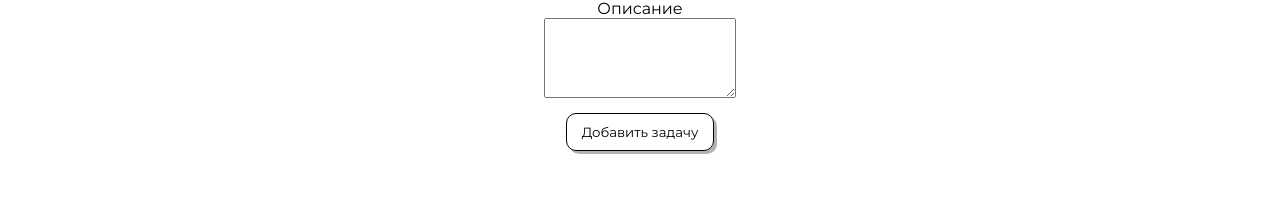
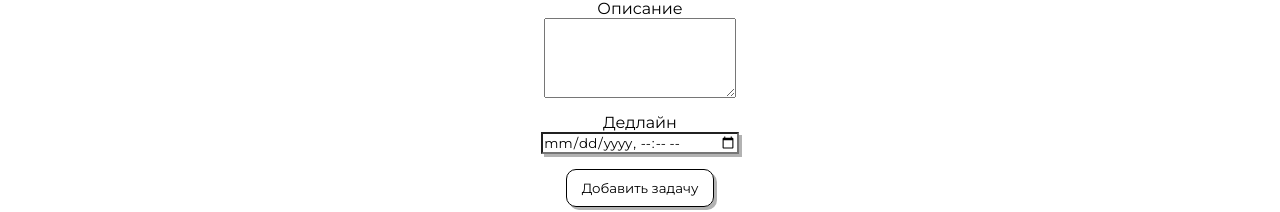
Before and after one commit to Camarot1/taskboard-frontend, a React (Create React App) app: page /addTask in a window 1280 px wide. Shown: the part 277-489 px from the top of the page. Built offline with nearby package versions, Linux system fonts and the light colour scheme; no server answers; sample sign-in values are in the browser's storage.

Commit message:
add timeline on addTask and tasks

```diff
--- a/src/pages/addTask/addTask.tsx
+++ b/src/pages/addTask/addTask.tsx
@@ -8,7 +8,6 @@ interface FormData {
     title: string;
     description: string;
     status: string;
-    timeline: string;
     display_order: number
 }
 
@@ -22,6 +21,8 @@ interface Companies {
     id: number;
     name: string;
 }
+
+
 
 export default function AddTask() {
     const navigate = useNavigate()
@@ -41,6 +42,7 @@ export default function AddTask() {
         status: 'todo',
         display_order: 1
     })
+    const [deadLine, setDeadLine] = useState<string>('')
 
     useEffect(() => {
         const initializeData = async () => {
@@ -85,8 +87,12 @@ export default function AddTask() {
         initializeData()
     }, [navigate])
 
-    const handleUpdate = (e: React.ChangeEvent<HTMLTextAreaElement>): void => {
+    const handleUpdate = (e: React.ChangeEvent<HTMLInputElement | HTMLTextAreaElement>): void => {
         const { name, value } = e.target
+        if(name == 'deadline'){
+            setDeadLine(value)
+            return
+        }
         setFormData({
             ...formData,
             [name]: value
@@ -97,8 +103,10 @@ export default function AddTask() {
         e.preventDefault()
 
         try {
+            const utcDeadLine = new Date(deadLine).toISOString()
             const dataToSend = {
                 username: userData.login,
+                deadline: utcDeadLine,
                 ...formData
             }
 
@@ -162,6 +170,7 @@ export default function AddTask() {
                             name="title"
                             value={formData.title}
                             onChange={handleUpdate}
+                            required
                         />
                     </div>
                     <div className="form__group">
@@ -170,6 +179,15 @@ export default function AddTask() {
                             name="description"
                             className="big"
                             value={formData.description}
+                            onChange={handleUpdate}
+                        />
+                    </div>
+                    <div className="form__group">
+                        <label>Дедлайн</label>
+                        <input
+                            type='datetime-local'
+                            name="deadline"
+                            value={deadLine}
                             onChange={handleUpdate}
                         />
                     </div>
--- a/src/pages/tasks/tasks.tsx
+++ b/src/pages/tasks/tasks.tsx
@@ -13,6 +13,7 @@ interface Task {
     status: string;
     checker_username: string;
     display_order: number;
+    deadline: string;
     created_at: string;
     updated_at: string;
 }
@@ -31,6 +32,7 @@ interface TaskProps {
     description: string;
     username: string
     created_at: string;
+    deadline: string;
     checker_username?: string | null
 }
 
@@ -41,7 +43,7 @@ const formatDate = (dateString: string): string => {
         month: '2-digit',
         year: 'numeric',
         hour: '2-digit',
-        minute: '2-digit'
+        minute: '2-digit',
     })
 }
 
@@ -271,13 +273,14 @@ export default function TasksPage() {
         return <div>Загрузка...</div>
     }
 
-    function TaskCard({ title, description, username, created_at, checker_username }: TaskProps) {
+    function TaskCard({ title, description, username, created_at, deadline, checker_username }: TaskProps) {
         return (
             <div className="props">
                 <p className="title">{title}</p>
                 <p className="desc">{description}</p>
                 <p className="name">Имя добавившего: {username }</p>
                 <p className="created_at">Создано: {formatDate(created_at)}</p>
+                <p className="created_at">Задача до: {formatDate(deadline)}</p>
                 {checker_username && <p>Проверяющий : {checker_username || 'Проверяющего нет'}</p>}
             </div>
         )
@@ -309,7 +312,7 @@ export default function TasksPage() {
                             ) : (
                                 todoTasks.map(item => (
                                     <div className="task" key={item.id}>
-                                        <TaskCard title={item.title} description={item.description} username={item.username} created_at={item.created_at} />
+                                        <TaskCard title={item.title} description={item.description} username={item.username} created_at={item.created_at} deadline={item.deadline} />
                                         <button className="button-block"
                                             onClick={() => handleStatusChange(item.id, 'in-progress')}
                                             disabled={updatingTaskId === item.id}
@@ -331,7 +334,7 @@ export default function TasksPage() {
                             ) : (
                                 inProgressTasks.map(item => (
                                     <div className="task" key={item.id}>
-                                        <TaskCard title={item.title} description={item.description} username={item.username} created_at={item.created_at}/>
+                                        <TaskCard title={item.title} description={item.description} username={item.username} created_at={item.created_at} deadline={item.deadline}/>
                                         <div className="button-block">
                                             <button
                                                 onClick={() => handleStatusChange(item.id, 'todo')}
@@ -360,7 +363,7 @@ export default function TasksPage() {
                             ) : (
                                 check.map(item => (
                                     <div className="task" key={item.id}>
-                                        <TaskCard title={item.title} description={item.description} username={item.username} created_at={item.created_at} checker_username={item.checker_username}/>
+                                        <TaskCard title={item.title} description={item.description} username={item.username} created_at={item.created_at} checker_username={item.checker_username} deadline={item.deadline}/>
                                         <button
                                             className="button-block"
                                             onClick={() => takeCheck(item.id)}>
@@ -395,7 +398,7 @@ export default function TasksPage() {
 
                                 doneTasks.map(item => (
                                     <div className="task" key={item.id}>
-                                        <TaskCard title={item.title} description={item.description} username={item.username} created_at={item.created_at} checker_username={item.checker_username}/>
+                                        <TaskCard title={item.title} description={item.description} username={item.username} created_at={item.created_at} checker_username={item.checker_username} deadline={item.deadline}/>
                                         <div className="button-block">
                                             <button
                                                 onClick={() => handleStatusChange(item.id, 'in-progress')}
```
